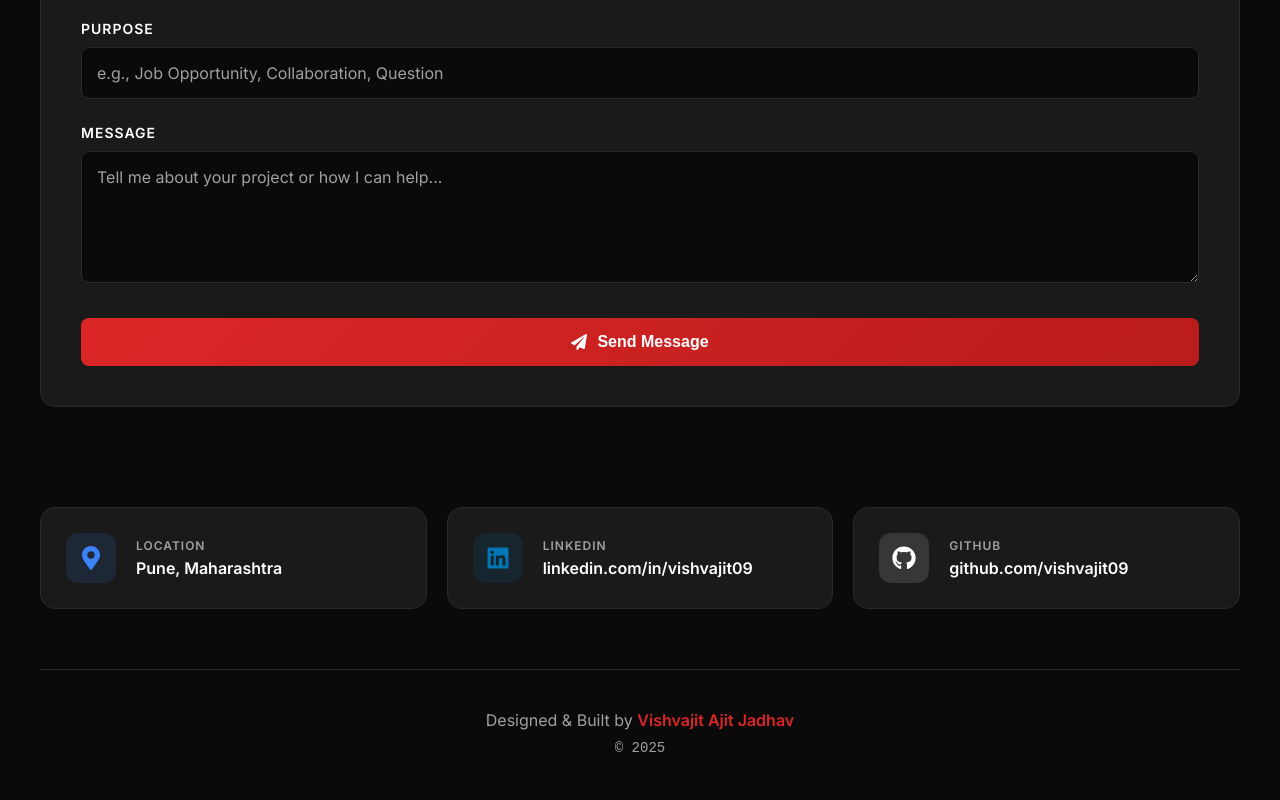
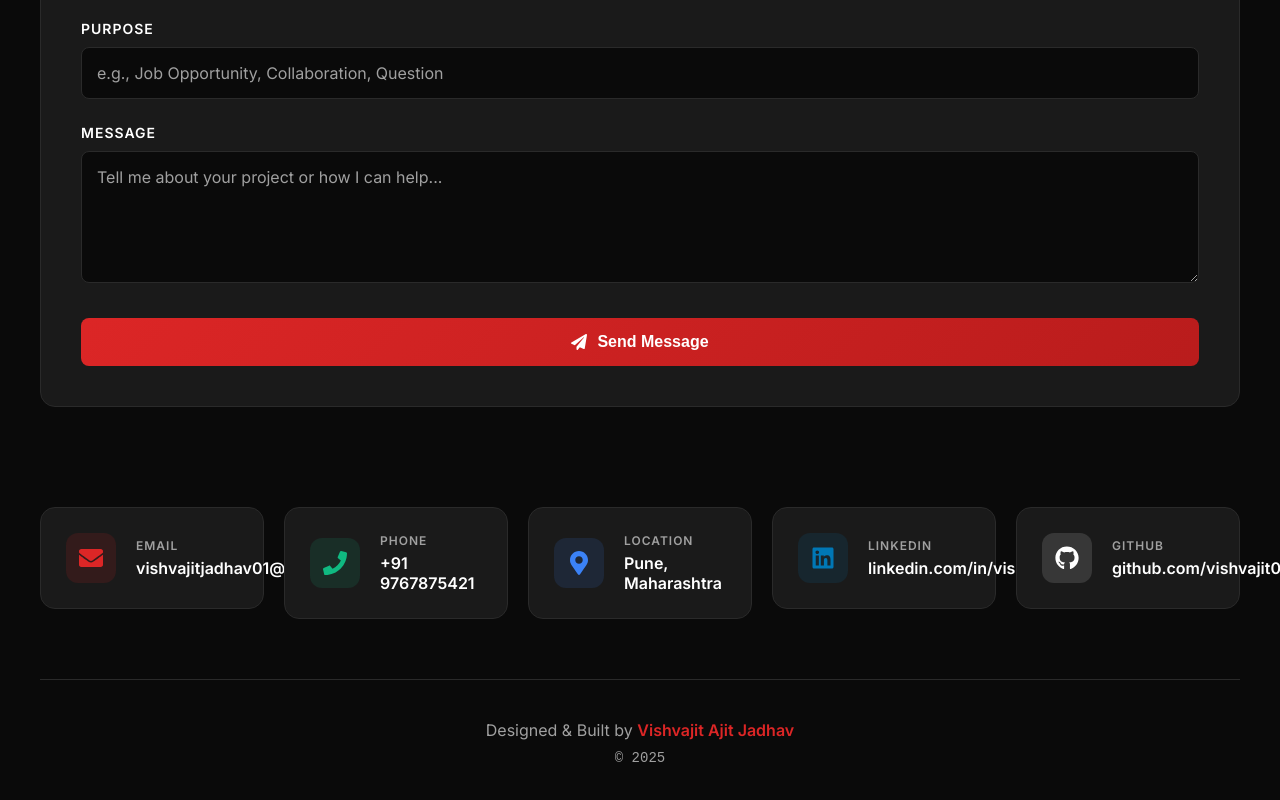
Before and after one commit to Vishvajitjadhav/MyPortfolio, a React (Vite) app: page / in a window 1280 px wide. Shown: the part 6237-7037 px from the top of the page. Built offline with nearby package versions, Linux system fonts and the light colour scheme.

Commit message:
Email and address added

```diff
--- a/src/components/Contact.css
+++ b/src/components/Contact.css
@@ -177,7 +177,7 @@
 
 .contact-cards {
   display: grid;
-  grid-template-columns: repeat(3, 1fr);
+  grid-template-columns: repeat(auto-fit, minmax(200px, 1fr));
   gap: 20px;
 }
 
--- a/src/components/Contact.jsx
+++ b/src/components/Contact.jsx
@@ -1,6 +1,6 @@
 import { useState } from 'react'
 import { motion } from 'framer-motion'
-import { FaLinkedin, FaGithub, FaMapMarkerAlt, FaPaperPlane } from 'react-icons/fa'
+import { FaLinkedin, FaGithub, FaMapMarkerAlt, FaPaperPlane, FaEnvelope, FaPhone } from 'react-icons/fa'
 import './Contact.css'
 
 const Contact = () => {
@@ -13,6 +13,20 @@ const Contact = () => {
   const [submitStatus, setSubmitStatus] = useState(null)
 
   const contactInfo = [
+    {
+      icon: FaEnvelope,
+      label: 'Email',
+      value: 'vishvajitjadhav01@gmail.com',
+      link: 'mailto:vishvajitjadhav01@gmail.com',
+      color: '#dc2626',
+    },
+    {
+      icon: FaPhone,
+      label: 'Phone',
+      value: '+91 9767875421',
+      link: 'tel:+919767875421',
+      color: '#10b981',
+    },
     {
       icon: FaMapMarkerAlt,
       label: 'Location',
```
